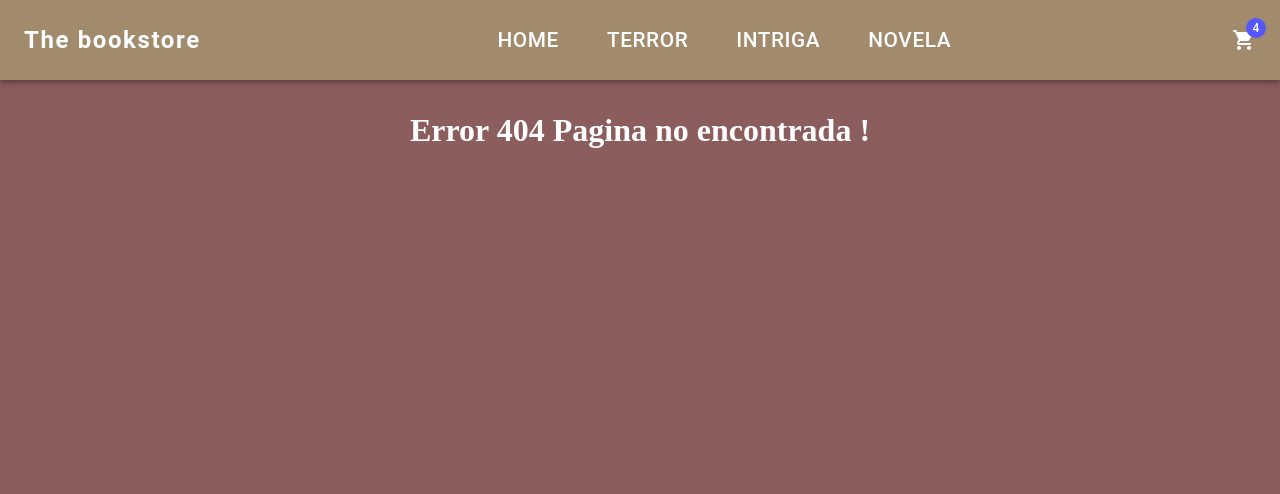
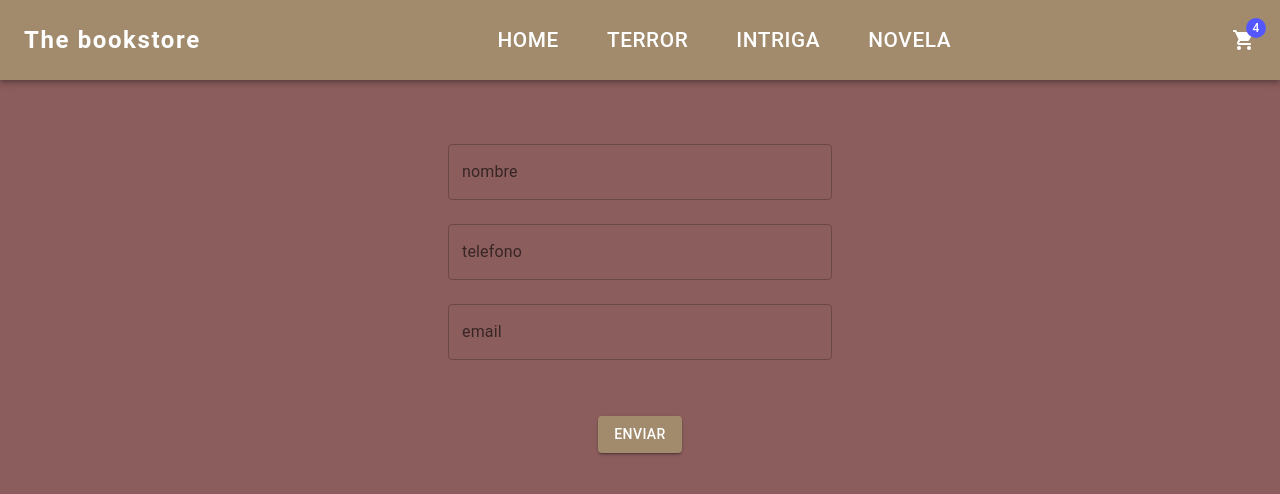
Before and after one commit to JuanGabrielChaves/PreEntrega1ChavesJuanGabriel, a React (Vite) app: page /checkout in a window 1280 px wide. Before the commit this address had no page. Shown: the top 494 px of the page. Built offline with nearby package versions, Linux system fonts and the light colour scheme.

Commit message:
Armado checkout, refactorizado de scroll y agregado de finalizar compra

```diff
--- a/src/App.jsx
+++ b/src/App.jsx
@@ -2,6 +2,7 @@
 
 import Layout from "./components/layout/Layout";
 import Cart from "./components/pages/cart/Cart.jsx";
+import Checkout from "./components/pages/checkout/Checkout.jsx";
 import ItemDetailContainer from "./components/pages/itemDetail/ItemDetailContainer.jsx";
 import ItemListContainer from "./components/pages/itemListContainer/ItemListContainer.jsx";
 import { BrowserRouter, Routes, Route } from "react-router-dom";
@@ -17,7 +18,7 @@ function App() {
                     {/* Ruta personalizada: Tiene la parte estática y la parte dinámica :id*/}
                     <Route path="/itemDetail/:id" element={<ItemDetailContainer />} />
                     <Route path="/cart" element={<Cart />}></Route>
-
+                    <Route path="/checkout" element={<Checkout />}></Route>
                     <Route path="/category/:name" element={<ItemListContainer />}></Route>
                 </Route>
             </Routes>
--- a/src/components/pages/cart/Cart.css
+++ b/src/components/pages/cart/Cart.css
@@ -0,0 +1,7 @@
+/** @format */
+
+.btn {
+    display: flex;
+    justify-content: center;
+    align-content: center;
+}
--- a/src/components/pages/cart/Cart.jsx
+++ b/src/components/pages/cart/Cart.jsx
@@ -1,10 +1,18 @@
 /** @format */
 
+import { Button } from "@mui/material";
+import { Link } from "react-router-dom";
+import "./Cart.css";
 const Cart = () => {
     return (
         <div>
             <h1>Este es el carrito</h1>
             <h2>Aca van los productos que agregamos</h2>
+            <div className="btn">
+                <Link to={"/checkout"}>
+                    <Button variant="contained">Finalizar Compra</Button>
+                </Link>
+            </div>
         </div>
     );
 };
--- /dev/null
+++ b/src/components/pages/checkout/Checkout.css
@@ -0,0 +1,18 @@
+/** @format */
+
+.container {
+    display: flex;
+    justify-content: center;
+    align-content: center;
+    margin-top: 3rem;
+}
+
+.form {
+    justify-content: center;
+    align-content: center;
+    width: 30%;
+}
+
+.btn {
+    margin-top: 3rem;
+}
--- /dev/null
+++ b/src/components/pages/checkout/Checkout.jsx
@@ -0,0 +1,39 @@
+/** @format */
+
+import { Button, TextField } from "@mui/material";
+import { useState } from "react";
+import "./Checkout.css";
+const Checkout = () => {
+    const [info, setInfo] = useState({
+        nombre: "",
+        telefono: "",
+        email: "",
+    });
+
+    const handleChange = (e) => {
+        let { name, value } = e.target;
+        setInfo({ ...info, [name]: value });
+    };
+
+    const handleSubmit = (e) => {
+        e.preventDefault();
+        console.log(info);
+    };
+
+    return (
+        <div className="container">
+            <form action="" onSubmit={handleSubmit} className="form">
+                <TextField fullWidth="true" id="nombre" name="nombre" label="nombre" variant="outlined" onChange={handleChange} margin="normal" />
+                <TextField fullWidth="true" id="telefono" name="telefono" label="telefono" variant="outlined" onChange={handleChange} margin="normal" />
+                <TextField fullWidth="true" id="email" name="email" label="email" variant="outlined" onChange={handleChange} margin="normal" />
+                <div className="btn">
+                    <Button type="submit" variant="contained">
+                        ENVIAR
+                    </Button>
+                </div>
+            </form>
+        </div>
+    );
+};
+
+export default Checkout;
--- a/src/components/pages/itemDetail/ItemDetail.css
+++ b/src/components/pages/itemDetail/ItemDetail.css
@@ -32,3 +32,16 @@ h2 {
     font-family: "Courier New", Courier, monospace;
     overflow: auto;
 }
+.detail::-webkit-scrollbar {
+    width: 7px;
+}
+
+.detail::-webkit-scrollbar-track {
+    background: #e4c3bd;
+}
+
+.detail::-webkit-scrollbar-thumb {
+    background-color: #e4c3bd;
+    border-radius: 20px;
+    border: 3px solid #a28b6d;
+}
```
